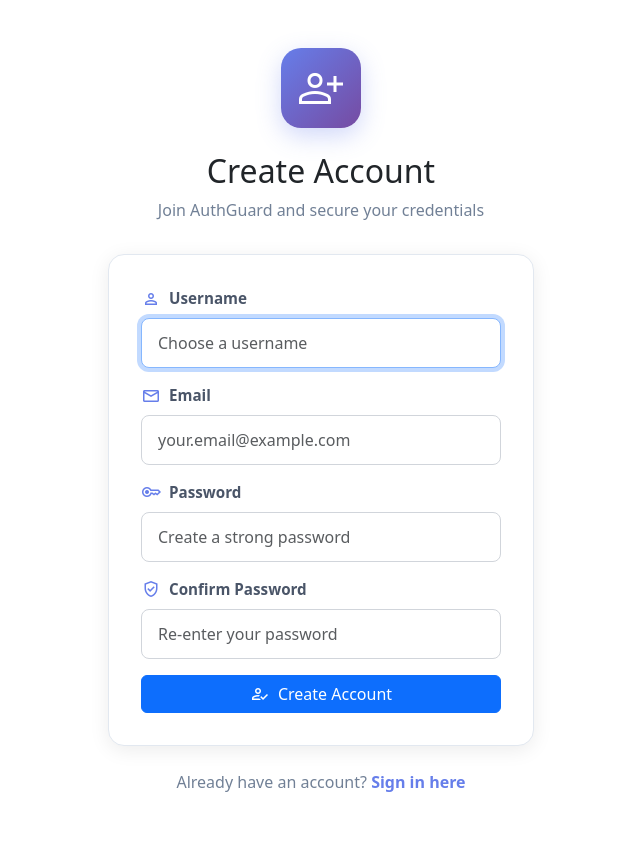
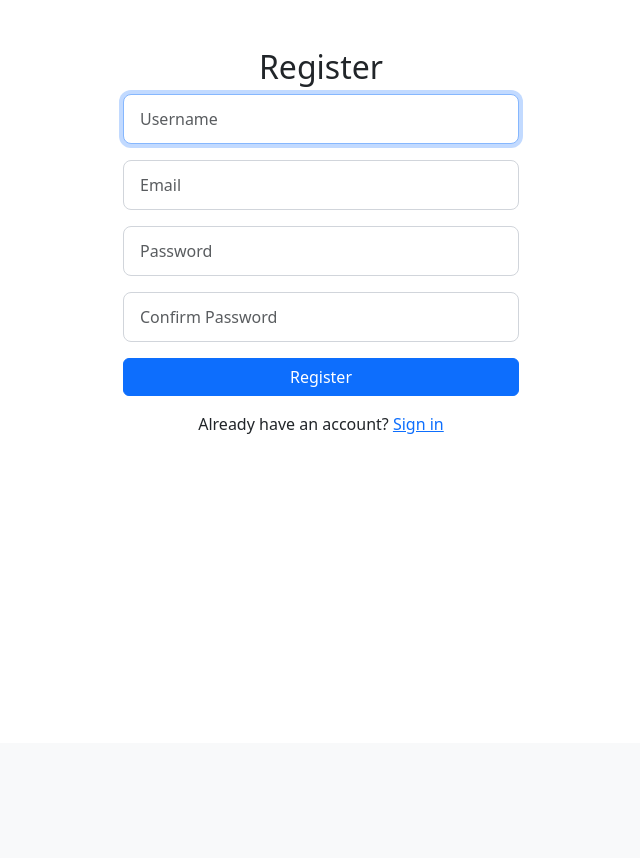
Before and after one commit to vedasm/AuthGuard, a Flask app: page /register in a window 1280 px wide. Shown: the part 57-915 px from the top of the page, without its empty margins (319-959 px from the left). After the commit the page ends 491 px from the top, so only its background shows below. Run offline with Flask 3, Linux system fonts and the light colour scheme; some libraries are stand-ins or nearby versions.

Commit message:
Update register.html

```diff
--- a/templates/register.html
+++ b/templates/register.html
@@ -5,135 +5,25 @@
 {% endblock %}
 
 {% block main %}
-    <div class="container" style="max-width: 450px;">
-        <div class="page-header">
-            <div class="header-icon">
-                <span class="material-symbols-outlined">person_add</span>
-            </div>
-            <h2>Create Account</h2>
-            <p class="page-subtitle">Join AuthGuard and secure your credentials</p>
-        </div>
+    <div class="container" style="max-width: 420px;">
+        <h2>Register</h2>
 
-        <div class="form-card">
         <form action="/register" method="post">
             <div class="mb-3">
-                    <label for="username" class="form-label">
-                        <span class="material-symbols-outlined label-icon">person</span>
-                        Username
-                    </label>
-                    <input autocomplete="off" autofocus class="form-control" id="username" name="username" placeholder="Choose a username" type="text" required>
+                <input autocomplete="off" autofocus class="form-control" id="username" name="username" placeholder="Username" type="text" required>
             </div>
             <div class="mb-3">
-                    <label for="email" class="form-label">
-                        <span class="material-symbols-outlined label-icon">email</span>
-                        Email
-                    </label>
-                    <input class="form-control" id="email" name="email" placeholder="your.email@example.com" type="email" required>
+                <input class="form-control" id="email" name="email" placeholder="Email" type="email" required>
             </div>
             <div class="mb-3">
-                    <label for="password" class="form-label">
-                        <span class="material-symbols-outlined label-icon">key</span>
-                        Password
-                    </label>
-                    <input class="form-control" id="password" name="password" placeholder="Create a strong password" type="password" required>
+                <input class="form-control" id="password" name="password" placeholder="Password" type="password" required>
             </div>
             <div class="mb-3">
-                    <label for="confirmation" class="form-label">
-                        <span class="material-symbols-outlined label-icon">verified_user</span>
-                        Confirm Password
-                    </label>
-                    <input class="form-control" id="confirmation" name="confirmation" placeholder="Re-enter your password" type="password" required>
+                <input class="form-control" id="confirmation" name="confirmation" placeholder="Confirm Password" type="password" required>
             </div>
-                <button class="btn btn-primary w-100" type="submit">
-                    <span class="material-symbols-outlined">how_to_reg</span>
-                    Create Account
-                </button>
+            <button class="btn btn-primary w-100" type="submit">Register</button>
         </form>
+
+        <p class="mt-3">Already have an account? <a href="{{ url_for('login') }}">Sign in</a></p>
     </div>
-
-        <div class="login-prompt">
-            <p>Already have an account? <a href="{{ url_for('login') }}">Sign in here</a></p>
-        </div>
-    </div>
-
-    <style>
-        .page-header {
-            text-align: center;
-            margin-bottom: 2rem;
-        }
-
-        .header-icon {
-            width: 80px;
-            height: 80px;
-            background: linear-gradient(135deg, #667eea 0%, #764ba2 100%);
-            border-radius: 20px;
-            display: flex;
-            align-items: center;
-            justify-content: center;
-            margin: 0 auto 1.5rem;
-            box-shadow: 0 8px 24px rgba(102, 126, 234, 0.3);
-        }
-
-        .header-icon .material-symbols-outlined {
-            font-size: 48px;
-            color: white;
-        }
-
-        .page-subtitle {
-            color: #718096;
-            font-size: 1rem;
-            margin-top: 0.5rem;
-        }
-
-        .form-card {
-            background: white;
-            padding: 2rem;
-            border-radius: 16px;
-            box-shadow: 0 4px 20px rgba(0, 0, 0, 0.08);
-            border: 1px solid #e2e8f0;
-        }
-
-        .form-label {
-            display: flex;
-            align-items: center;
-            gap: 0.5rem;
-            font-weight: 600;
-            color: #4a5568;
-            margin-bottom: 0.5rem;
-            font-size: 0.95rem;
-        }
-
-        .label-icon {
-            font-size: 20px;
-            color: #667eea;
-        }
-
-        .btn {
-            display: flex;
-            align-items: center;
-            justify-content: center;
-            gap: 0.5rem;
-        }
-
-        .btn .material-symbols-outlined {
-            font-size: 20px;
-        }
-
-        .login-prompt {
-            text-align: center;
-            margin-top: 1.5rem;
-            color: #718096;
-        }
-
-        .login-prompt a {
-            color: #667eea;
-            text-decoration: none;
-            font-weight: 600;
-            transition: color 0.2s ease;
-        }
-
-        .login-prompt a:hover {
-            color: #764ba2;
-        }
-    </style>
 {% endblock %}
```
Lines whose indentation alone changed are shown as unchanged.
